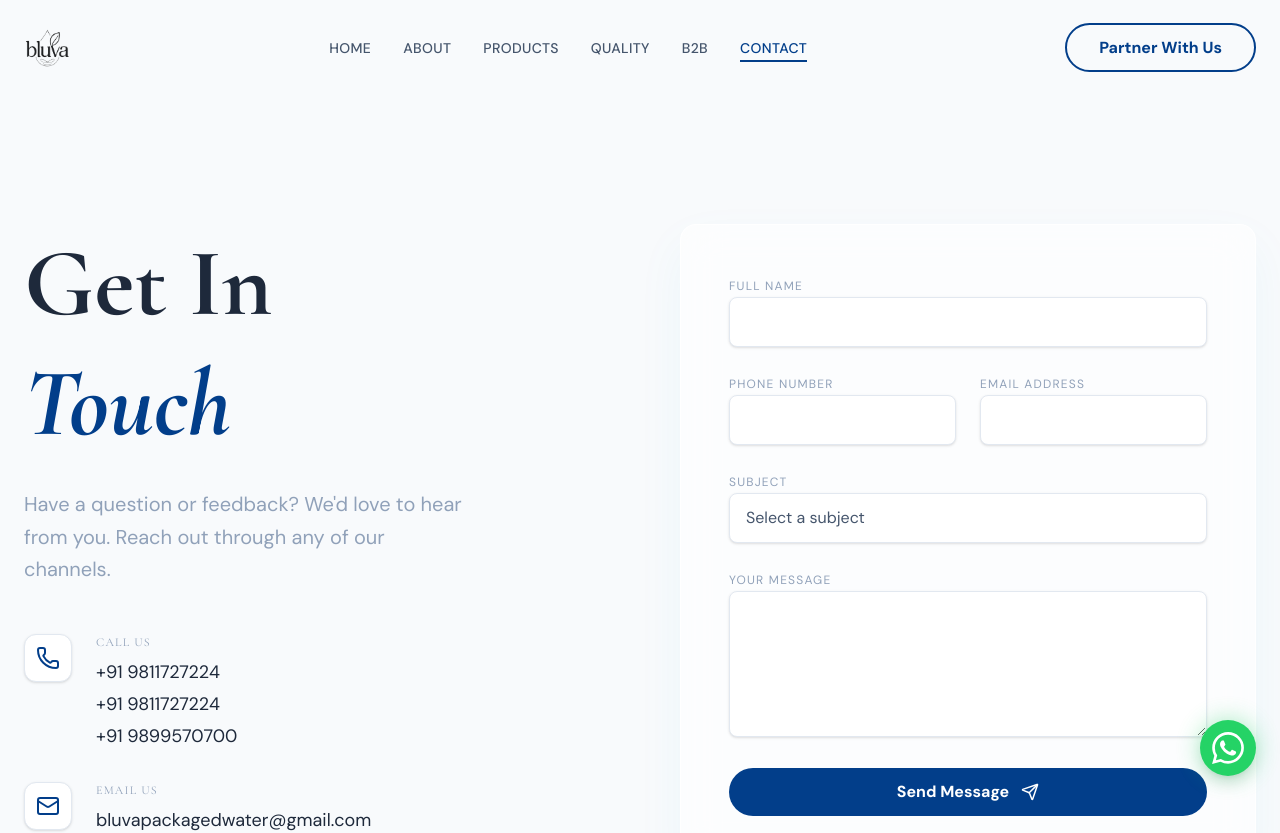
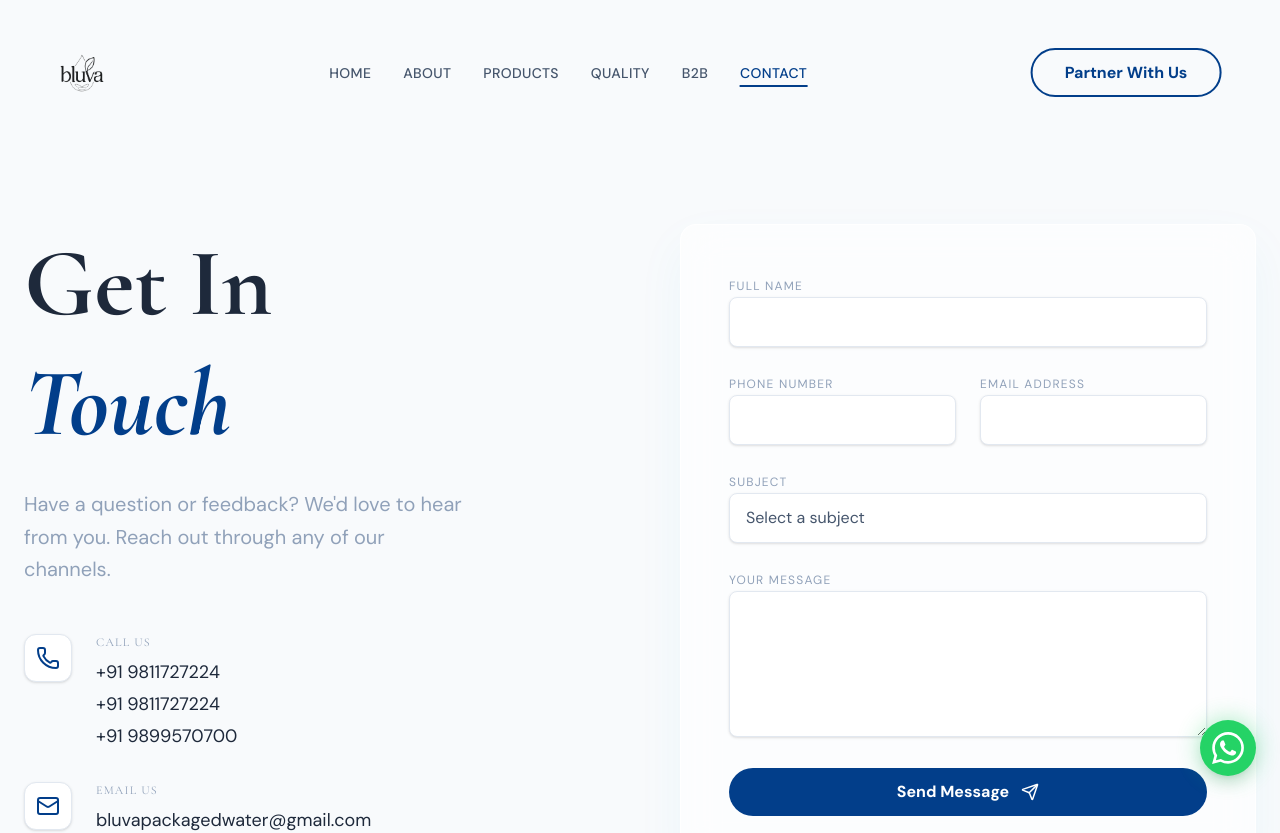
Before and after one commit to Adi26jha/Bluva, a React (Vite) app: page /contact in a window 1280 px wide. Shown: the top 833 px of the page. Built offline with nearby package versions, Linux system fonts and the light colour scheme.

Commit message:
feat: implemented floating glassmorphism luxury navigation bar

```diff
--- a/src/components/Header.tsx
+++ b/src/components/Header.tsx
@@ -28,11 +28,13 @@ const Header = () => {
 
   return (
     <header
-      className={`fixed top-0 left-0 w-full z-50 transition-all duration-500 ${
-        isScrolled ? 'bg-navy-base/80 backdrop-blur-lg py-4 border-b border-slate-200' : 'bg-transparent py-6'
+      className={`fixed left-1/2 -translate-x-1/2 w-[92%] lg:w-[96%] max-w-7xl z-50 transition-all duration-500 ${
+        isScrolled
+          ? 'top-4 bg-white/75 backdrop-blur-2xl border border-white/60 shadow-[0_8px_32px_rgba(0,30,80,0.06)] rounded-[2rem] py-2 md:py-3'
+          : 'top-6 md:top-8 bg-transparent border border-transparent py-4'
       }`}
     >
-      <div className="container mx-auto px-6 flex justify-between items-center">
+      <div className="w-full px-6 md:px-8 flex justify-between items-center">
         {/* Logo */}
         <Link to="/" className="block group cursor-pointer py-1">
           <div className="h-8 md:h-10 flex items-center justify-start transition-opacity group-hover:opacity-80">
@@ -86,10 +88,10 @@ const Header = () => {
       <AnimatePresence>
         {isMobileMenuOpen && (
           <motion.div
-            initial={{ opacity: 0, y: -20 }}
-            animate={{ opacity: 1, y: 0 }}
-            exit={{ opacity: 0, y: -20 }}
-            className="absolute top-full left-0 w-full bg-navy-base border-b border-slate-200 py-8 px-6 md:hidden flex flex-col gap-6 items-center"
+            initial={{ opacity: 0, y: -10, scale: 0.95 }}
+            animate={{ opacity: 1, y: 0, scale: 1 }}
+            exit={{ opacity: 0, y: -10, scale: 0.95 }}
+            className="absolute top-full left-0 w-full mt-4 bg-white/90 backdrop-blur-2xl border border-white/60 shadow-2xl rounded-3xl py-8 px-6 md:hidden flex flex-col gap-6 items-center"
           >
             {navLinks.map((link) => (
               <Link
```
